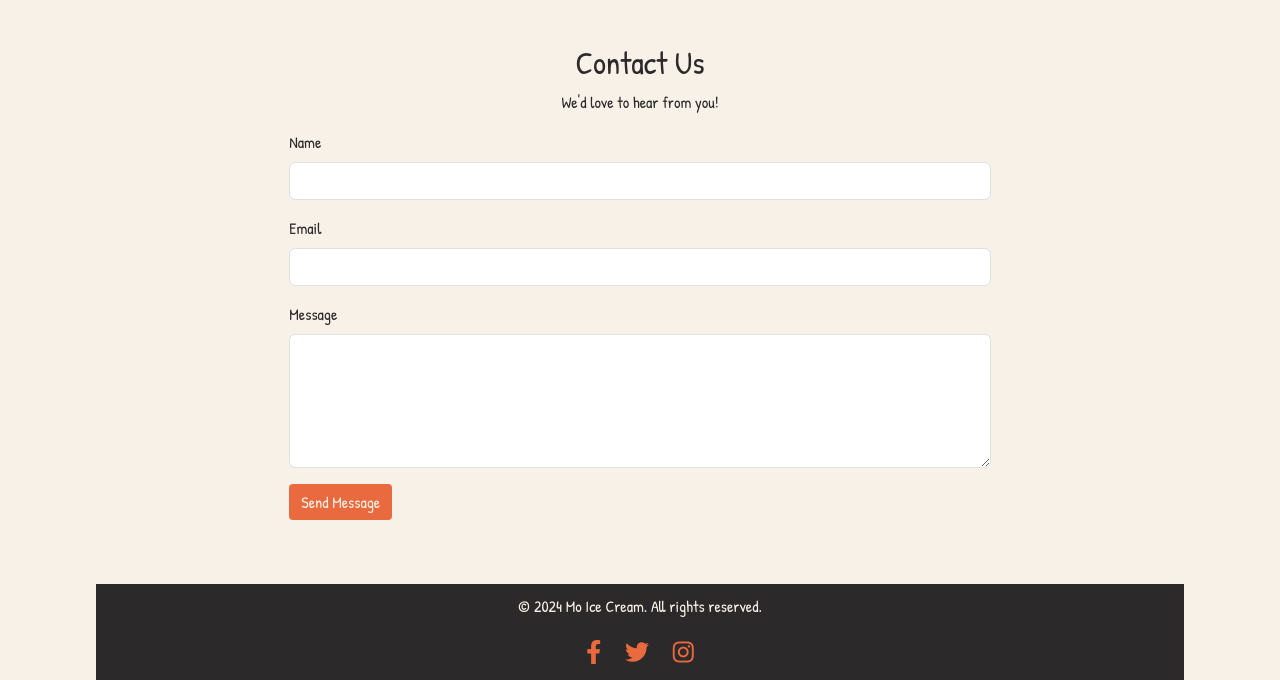
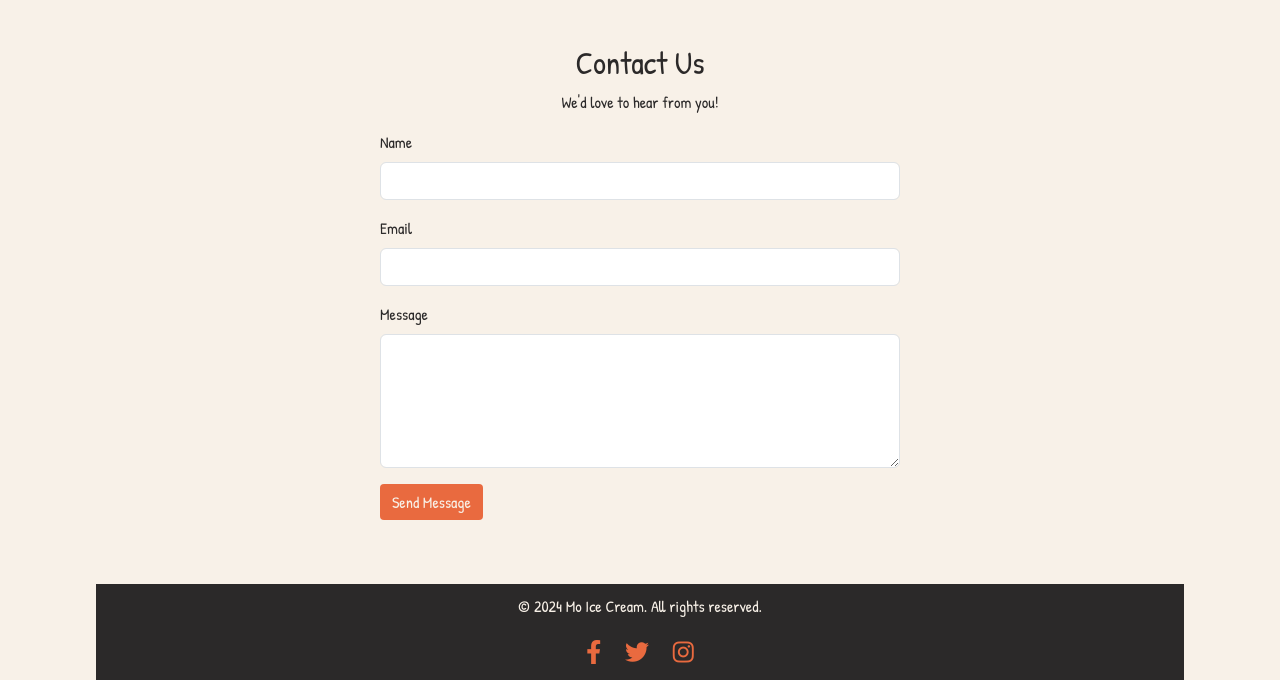
Before and after one commit to primarypigments/Mo_Ice_Cream, a Django app: page /reservation/contact/ in a window 1280 px wide. Shown: the part 300-980 px from the top of the page. Run offline with Django 5.2, Linux system fonts and the light colour scheme; some libraries are stand-ins or nearby versions.

Commit message:
Add spacing

```diff
--- a/reservation/templates/reservation/contact.html
+++ b/reservation/templates/reservation/contact.html
@@ -8,7 +8,7 @@
         <h2 class="text-center">Contact Us</h2>
         <p class="text-center">We'd love to hear from you!</p>
         <div class="row justify-content-center">
-            <div class="col-md-8">
+            <div class="col-md-6">
                 <form action="{% url 'contact' %}" method="post">
                     {% csrf_token %}
                     <div class="mb-3">
```
